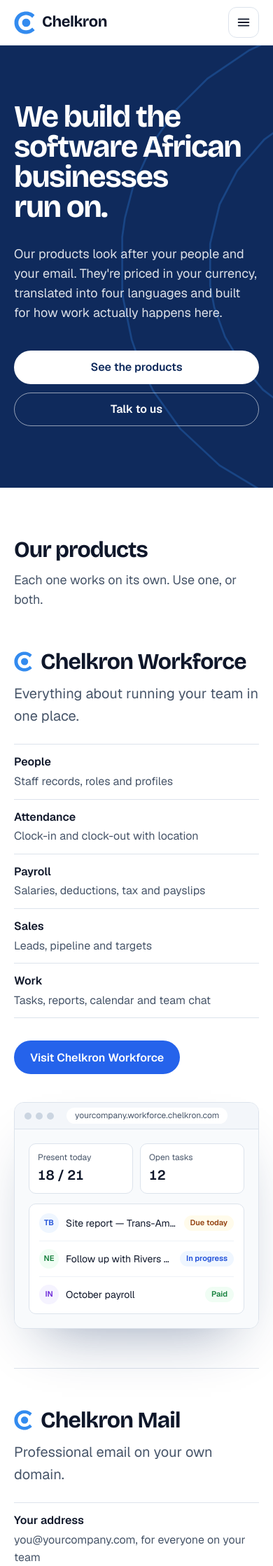
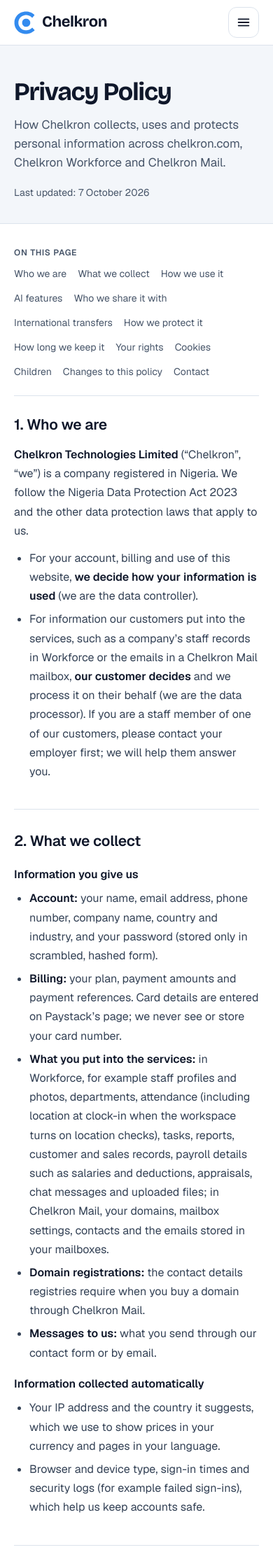
Before and after one commit to chelkron/chelkron-website, a PHP site: page /privacy-policy/index.html in a window 390 px wide. Shown: the top 2238 px of the page at 70% size. Run offline with PHP 8.4, Linux system fonts and the light colour scheme.

Commit message:
Terms of Use and Privacy Policy pages
- /terms and /privacy-policy (folders with index.html; .htaccess serves the
  clean addresses without a trailing-slash redirect).
- Cover chelkron.com, Chelkron Workforce and Chelkron Mail; written for
  Nigerian law (Nigeria Data Protection Act 2023); list the real service
  providers (Paystack, Brevo, Amazon Web Services, Name.com, Anthropic).
- Same header, phone menu and footer as the home page; footer on all pages
  links to both. Contents list beside the text (wraps above it on phones).

Co-Authored-By: Claude Opus 5.5 <noreply@anthropic.com>
Claude-Session: https://claude.ai/code/session_01TehZLgkaxvmJWTgKE9ooZa

```diff
--- a/assets/site.css
+++ b/assets/site.css
@@ -190,3 +190,33 @@ body.menu-open{overflow:hidden}
   .cf-row{grid-template-columns:minmax(0,1fr)}
   .cf-form .btn{align-self:stretch}
 }
+
+/* Legal pages (/terms, /privacy-policy) */
+.legal-head{background:var(--mist);border-bottom:1px solid var(--line);padding:72px 0 48px}
+.legal-head h1{margin:0;font-family:'Bricolage Grotesque','Geist',sans-serif;font-weight:700;font-size:clamp(36px,5vw,56px);line-height:1.05;letter-spacing:-.03em}
+.legal-head p{margin:14px 0 0;color:var(--slate);font-size:17px;max-width:62ch}
+.legal-head .upd{font-size:14px;margin-top:18px}
+.legal-wrap{display:grid;grid-template-columns:220px minmax(0,1fr);gap:56px;padding-top:56px;padding-bottom:96px}
+.legal-toc{position:sticky;top:96px;align-self:start;display:flex;flex-direction:column;gap:2px;font-size:14px}
+.legal-toc b{font-size:12px;font-weight:600;letter-spacing:.06em;text-transform:uppercase;color:var(--slate);margin-bottom:8px}
+.legal-toc a{color:var(--slate);text-decoration:none;padding:5px 0;line-height:1.35}
+.legal-toc a:hover{color:var(--ink)}
+.legal{max-width:720px}
+.legal section{scroll-margin-top:88px;padding-bottom:28px;margin-bottom:28px;border-bottom:1px solid var(--line)}
+.legal section:last-child{border-bottom:0}
+.legal h2{margin:0 0 12px;font-size:21px;font-weight:600;letter-spacing:-.01em}
+.legal h3{margin:18px 0 8px;font-size:16px;font-weight:600}
+.legal p{margin:0 0 12px;color:#334155;line-height:1.7}
+.legal ul{margin:0 0 12px;padding-inline-start:22px;color:#334155;line-height:1.7}
+.legal li{margin-bottom:6px}
+.legal li b,.legal p b{color:var(--ink);font-weight:600}
+.legal .note{padding:14px 16px;border-radius:12px;background:var(--mist);border:1px solid var(--line);font-size:15px}
+.foot-legal{display:flex;gap:20px}
+.foot-legal a{color:var(--slate);text-decoration:none;font-size:14px}
+.foot-legal a:hover{color:var(--ink)}
+@media (max-width:860px){
+  .legal-wrap{grid-template-columns:minmax(0,1fr);gap:24px;padding-top:32px;padding-bottom:64px}
+  .legal-toc{position:static;flex-direction:row;flex-wrap:wrap;gap:6px 16px;padding-bottom:20px;border-bottom:1px solid var(--line)}
+  .legal-toc b{width:100%;margin:0}
+  .legal-head{padding:48px 0 32px}
+}
--- a/index.html
+++ b/index.html
@@ -14,7 +14,7 @@
 <link rel="icon" type="image/svg+xml" href="/assets/logo.svg">
 <link rel="preconnect" href="https://fonts.googleapis.com"><link rel="preconnect" href="https://fonts.gstatic.com" crossorigin>
 <link href="https://fonts.googleapis.com/css2?family=Bricolage+Grotesque:opsz,wght@12..96,500;12..96,700&family=Geist:wght@400;500;600&display=swap" rel="stylesheet">
-<link rel="stylesheet" href="/assets/site.css?v=3">
+<link rel="stylesheet" href="/assets/site.css?v=4">
 </head>
 <body>
 
@@ -211,6 +211,7 @@
             <a href="https://mail.chelkron.com/">Mail</a>
             <a href="mailto:support@chelkron.com">Contact</a>
         </nav>
+        <nav class="foot-legal" aria-label="Legal"><a href="/terms">Terms of Use</a><a href="/privacy-policy">Privacy Policy</a></nav>
         <p>&copy; <span id="yr">2026</span> Chelkron Technologies Limited</p>
     </div>
 </footer>
--- /dev/null
+++ b/privacy-policy/index.html
@@ -0,0 +1,162 @@
+<!DOCTYPE html>
+<html lang="en">
+<head>
+<meta charset="UTF-8">
+<meta name="viewport" content="width=device-width, initial-scale=1.0">
+<title>Privacy Policy · Chelkron</title>
+<meta name="description" content="How Chelkron collects, uses and protects personal information.">
+<link rel="canonical" href="https://chelkron.com/privacy-policy">
+<meta name="theme-color" content="#0F2A5C">
+<link rel="icon" type="image/png" href="/assets/favicon.png">
+<link rel="icon" type="image/svg+xml" href="/assets/logo.svg">
+<link rel="preconnect" href="https://fonts.googleapis.com"><link rel="preconnect" href="https://fonts.gstatic.com" crossorigin>
+<link href="https://fonts.googleapis.com/css2?family=Bricolage+Grotesque:opsz,wght@12..96,500;12..96,700&family=Geist:wght@400;500;600&display=swap" rel="stylesheet">
+<link rel="stylesheet" href="/assets/site.css?v=4">
+</head>
+<body>
+
+<header class="top">
+    <div class="wrap top-in">
+        <a class="brand" href="/" aria-label="Chelkron Technologies home">
+            <img src="/assets/logo.svg" alt="" width="30" height="33">
+            <span>Chelkron</span>
+        </a>
+        <nav class="nav" aria-label="Main">
+            <a href="/#products">Products</a>
+            <a href="/#approach">How we build</a>
+            <a href="/#contact">Contact</a>
+        </nav>
+        <a class="btn btn-ghost top-cta" href="/#products">Our products</a>
+        <button type="button" class="menu-btn" aria-label="Open menu" aria-expanded="false" aria-controls="menu" onclick="menu(true)">
+            <svg width="22" height="22" viewBox="0 0 24 24" fill="none" stroke="currentColor" stroke-width="2" stroke-linecap="round" aria-hidden="true"><path d="M4 7h16M4 12h16M4 17h16"/></svg>
+        </button>
+    </div>
+</header>
+
+<div class="menu" id="menu" role="dialog" aria-modal="true" aria-label="Menu" hidden>
+    <div class="wrap menu-top">
+        <a class="brand" href="/" onclick="menu(false)"><img src="/assets/logo.svg" alt="" width="30" height="33"><span>Chelkron</span></a>
+        <button type="button" class="menu-x" aria-label="Close menu" onclick="menu(false)">
+            <svg width="22" height="22" viewBox="0 0 24 24" fill="none" stroke="currentColor" stroke-width="2" stroke-linecap="round" aria-hidden="true"><path d="M6 6l12 12M18 6L6 18"/></svg>
+        </button>
+    </div>
+    <nav class="wrap menu-links" aria-label="Menu">
+        <a href="/#products">Products</a>
+        <a href="/#approach">How we build</a>
+        <a href="/#contact">Contact</a>
+    </nav>
+    <div class="wrap menu-foot">
+        <a class="btn btn-blue" href="https://workforce.chelkron.com/">Chelkron Workforce</a>
+        <a class="btn btn-ghost" href="https://mail.chelkron.com/">Chelkron Mail</a>
+    </div>
+</div>
+
+<main>
+<div class="legal-head">
+    <div class="wrap">
+        <h1>Privacy Policy</h1>
+        <p>How Chelkron collects, uses and protects personal information across chelkron.com, Chelkron Workforce and Chelkron Mail.</p>
+        <p class="upd">Last updated: 7 October 2026</p>
+    </div>
+</div>
+<div class="wrap legal-wrap">
+    <nav class="legal-toc" aria-label="On this page"><b>On this page</b><a href="#who">Who we are</a><a href="#collect">What we collect</a><a href="#use">How we use it</a><a href="#ai">AI features</a><a href="#share">Who we share it with</a><a href="#transfers">International transfers</a><a href="#security">How we protect it</a><a href="#retention">How long we keep it</a><a href="#rights">Your rights</a><a href="#cookies">Cookies</a><a href="#children">Children</a><a href="#changes">Changes to this policy</a><a href="#contact">Contact</a></nav>
+    <article class="legal">
+<section id="who" aria-labelledby="who-h"><h2 id="who-h">1. Who we are</h2><p><b>Chelkron Technologies Limited</b> (&ldquo;Chelkron&rdquo;, &ldquo;we&rdquo;) is a company registered in Nigeria. We follow the Nigeria Data Protection Act 2023 and the other data protection laws that apply to us.</p>
+<ul>
+<li>For your account, billing and use of this website, <b>we decide how your information is used</b> (we are the data controller).</li>
+<li>For information our customers put into the services, such as a company&rsquo;s staff records in Workforce or the emails in a Chelkron Mail mailbox, <b>our customer decides</b> and we process it on their behalf (we are the data processor). If you are a staff member of one of our customers, please contact your employer first; we will help them answer you.</li>
+</ul></section>
+<section id="collect" aria-labelledby="collect-h"><h2 id="collect-h">2. What we collect</h2><h3>Information you give us</h3>
+<ul>
+<li><b>Account:</b> your name, email address, phone number, company name, country and industry, and your password (stored only in scrambled, hashed form).</li>
+<li><b>Billing:</b> your plan, payment amounts and payment references. Card details are entered on Paystack&rsquo;s page; we never see or store your card number.</li>
+<li><b>What you put into the services:</b> in Workforce, for example staff profiles and photos, departments, attendance (including location at clock-in when the workspace turns on location checks), tasks, reports, customer and sales records, payroll details such as salaries and deductions, appraisals, chat messages and uploaded files; in Chelkron Mail, your domains, mailbox settings, contacts and the emails stored in your mailboxes.</li>
+<li><b>Domain registrations:</b> the contact details registries require when you buy a domain through Chelkron Mail.</li>
+<li><b>Messages to us:</b> what you send through our contact form or by email.</li>
+</ul>
+<h3>Information collected automatically</h3>
+<ul>
+<li>Your IP address and the country it suggests, which we use to show prices in your currency and pages in your language.</li>
+<li>Browser and device type, sign-in times and security logs (for example failed sign-ins), which help us keep accounts safe.</li>
+</ul></section>
+<section id="use" aria-labelledby="use-h"><h2 id="use-h">3. How we use it</h2><ul>
+<li><b>To provide the services</b> you signed up for, including notifications you choose to receive by email or on your phone (because we have a contract with you).</li>
+<li><b>To take payments and keep records</b> (contract, and our legal obligations for tax and accounting).</li>
+<li><b>To keep the services secure</b>, prevent fraud and abuse, and fix problems (our legitimate interest in running a safe service).</li>
+<li><b>To answer your questions</b> and give support.</li>
+<li><b>To improve the services</b>, using combined information about how features are used, not the content of your records or emails.</li>
+<li><b>To tell you about changes</b> to the services, these terms or prices. We send marketing messages only if you agree, and you can stop them at any time.</li>
+</ul>
+<p>Where we rely on your consent, for example for phone notifications or location at clock-in, you can withdraw it at any time in your settings or by contacting us.</p></section>
+<section id="ai" aria-labelledby="ai-h"><h2 id="ai-h">4. AI features</h2><p>When you use an AI feature, such as a sales summary, an insight or a drafted email, the information needed for that request is sent to our AI provider, Anthropic, to produce the result, which is then shown to you. Under its commercial terms, Anthropic does not use this information to train its models. We don&rsquo;t use your content to train AI either. If you don&rsquo;t use AI features, nothing is sent.</p></section>
+<section id="share" aria-labelledby="share-h"><h2 id="share-h">5. Who we share it with</h2><p><b>We don&rsquo;t sell personal information.</b> We share it only with companies that help us run the services, and only what they need:</p>
+<ul>
+<li><b>Paystack</b>: payments;</li>
+<li><b>Brevo</b> and <b>Amazon Web Services</b>: sending and delivering email;</li>
+<li><b>Name.com</b> and domain registries: domain registrations;</li>
+<li><b>Anthropic</b>: AI features, when you use them;</li>
+<li>the companies that host our servers.</li>
+</ul>
+<p>We may also share information when the law requires it, to protect people or our services from harm, or as part of a merger or sale of our business, in which case this policy will continue to protect it.</p></section>
+<section id="transfers" aria-labelledby="transfers-h"><h2 id="transfers-h">6. International transfers</h2><p>Some of the companies above process information outside Nigeria. When that happens we rely on the safeguards the Nigeria Data Protection Act allows, such as transfers to countries with adequate protection or contractual commitments from the provider.</p></section>
+<section id="security" aria-labelledby="security-h"><h2 id="security-h">7. How we protect it</h2><p>Information travels over encrypted connections (HTTPS/TLS), passwords are hashed, and access to customer data is limited to people who need it. No system is perfectly secure; if a breach affects your personal information, we will tell you and the authorities as the law requires.</p></section>
+<section id="retention" aria-labelledby="retention-h"><h2 id="retention-h">8. How long we keep it</h2><p>We keep your information while your account is open. When an account is closed, we delete its data within 30 days, apart from what the law requires us to keep, such as payment and tax records, which we keep for as long as required.</p></section>
+<section id="rights" aria-labelledby="rights-h"><h2 id="rights-h">9. Your rights</h2><p>You can ask us to:</p>
+<ul>
+<li>tell you what personal information we hold about you and give you a copy;</li>
+<li>correct information that is wrong or incomplete;</li>
+<li>delete your information, or limit how we use it;</li>
+<li>stop using it for a purpose you object to, or withdraw consent you gave;</li>
+<li>give you your information in a format you can take to another service.</li>
+</ul>
+<p>Email <a href="mailto:support@chelkron.com">support@chelkron.com</a>. We reply within 14 business days and may need to confirm who you are first. If you are unhappy with how we handle your information, you can complain to the Nigeria Data Protection Commission (ndpc.gov.ng).</p></section>
+<section id="cookies" aria-labelledby="cookies-h"><h2 id="cookies-h">10. Cookies</h2><p>We only use cookies the services need to work. We don&rsquo;t use advertising cookies or trackers that follow you around the web.</p>
+<ul>
+<li><b>Sign-in:</b> keeps you signed in and protects forms from misuse.</li>
+<li><b>Country and language:</b> remembers your country, currency and language so you don&rsquo;t have to choose them again.</li>
+</ul>
+<p>The apps also keep a few settings in your browser, such as notification preferences. You can clear cookies and site data in your browser settings at any time; you will then need to sign in again.</p></section>
+<section id="children" aria-labelledby="children-h"><h2 id="children-h">11. Children</h2><p>The services are for businesses and adults. They aren&rsquo;t meant for anyone under 18, and we don&rsquo;t knowingly collect information about children for our own purposes.</p></section>
+<section id="changes" aria-labelledby="changes-h"><h2 id="changes-h">12. Changes to this policy</h2><p>We may update this policy. If a change matters, we&rsquo;ll tell you by email or in the services before it takes effect. The date at the top shows when it was last updated.</p></section>
+<section id="contact" aria-labelledby="contact-h"><h2 id="contact-h">13. Contact</h2><p>Questions or requests about your personal information: <a href="mailto:support@chelkron.com">support@chelkron.com</a>.</p></section>
+    </article>
+</div>
+</main>
+
+<footer class="foot">
+    <div class="wrap foot-in">
+        <a class="brand brand-sm" href="/"><img src="/assets/logo.svg" alt="" width="22" height="24"><span>Chelkron</span></a>
+        <nav aria-label="Products">
+            <a href="https://workforce.chelkron.com/">Workforce</a>
+            <a href="https://mail.chelkron.com/">Mail</a>
+            <a href="mailto:support@chelkron.com">Contact</a>
+        </nav>
+        <nav class="foot-legal" aria-label="Legal"><a href="/terms">Terms of Use</a><a href="/privacy-policy">Privacy Policy</a></nav>
+        <p>&copy; <span id="yr">2026</span> Chelkron Technologies Limited</p>
+    </div>
+</footer>
+<script>
+document.getElementById('yr').textContent = new Date().getFullYear();
+// Phone menu: opens full screen, closes with the X, Escape or by choosing a link.
+function menu(open) {
+    var m = document.getElementById('menu'), btn = document.querySelector('.menu-btn');
+    m.hidden = !open;
+    document.body.classList.toggle('menu-open', open);
+    btn.setAttribute('aria-expanded', open ? 'true' : 'false');
+    (open ? m.querySelector('.menu-x') : btn).focus({ preventScroll: true });
+}
+document.addEventListener('keydown', function(e) {
+    var m = document.getElementById('menu');
+    if (m.hidden) return;
+    if (e.key === 'Escape') { menu(false); return; }
+    if (e.key === 'Tab') {   // keep focus inside the open menu
+        var f = m.querySelectorAll('a, button'), first = f[0], last = f[f.length - 1];
+        if (e.shiftKey && document.activeElement === first) { e.preventDefault(); last.focus(); }
+        else if (!e.shiftKey && document.activeElement === last) { e.preventDefault(); first.focus(); }
+    }
+});
+window.addEventListener('resize', function() { if (window.innerWidth > 760 && !document.getElementById('menu').hidden) menu(false); });
+</script>
+</body>
+</html>
```
Also changed, not shown: terms/index.html (added, +154 -0 lines), .htaccess, README.md.
